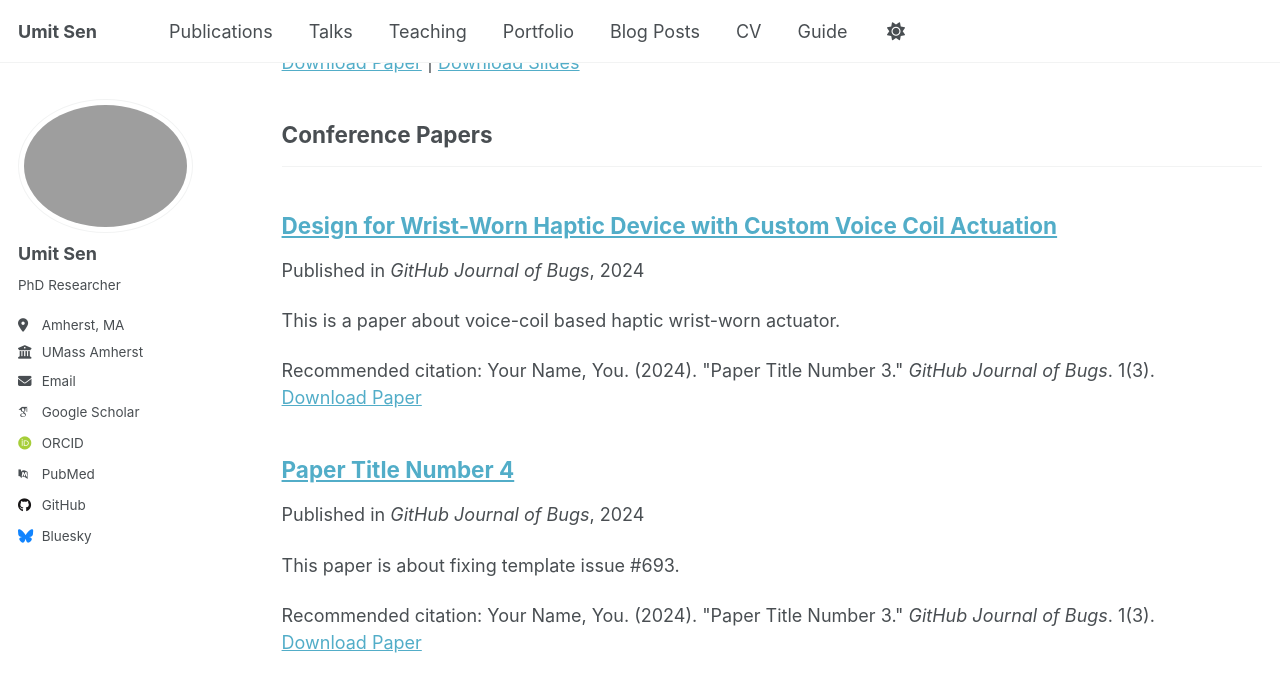
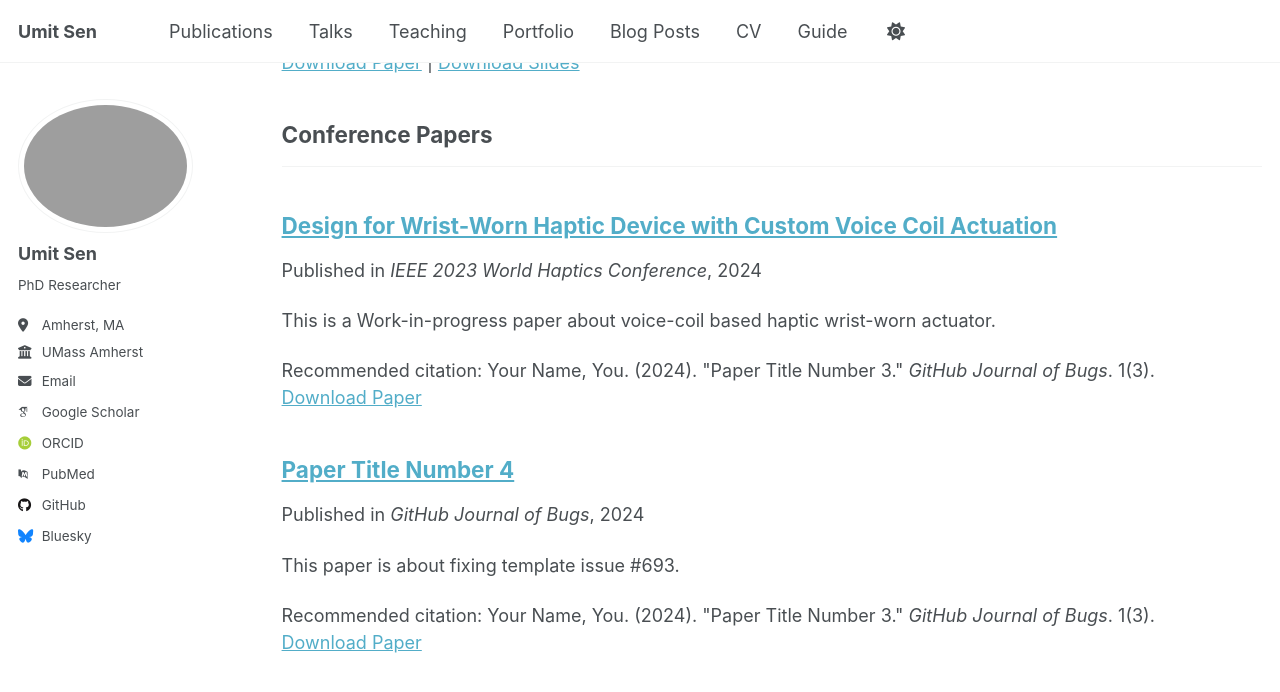
Before and after one commit to senumit/senumit.github.io, a Jekyll site: the page built from _pages/publications.html, in a window 1280 px wide and 900 px high, scrolled down 918 px. Shown: the top 692 px of the window. Built offline with Jekyll 4.4.1, drawn with Linux system fonts in a browser that asks for light colours; some web fonts are replaced; a script that is not in the unit is left out.

Commit message:
Update VoiceCoil_WHC23.md

```diff
--- a/_publications/VoiceCoil_WHC23.md
+++ b/_publications/VoiceCoil_WHC23.md
@@ -3,9 +3,9 @@ title: "Design for Wrist-Worn Haptic Device with Custom Voice Coil Actuation"
 collection: publications
 category: conferences
 permalink: /publication/VoiceCoil_WHC23.md
-excerpt: 'This is a paper about voice-coil based haptic wrist-worn actuator.'
+excerpt: 'This is a Work-in-progress paper about voice-coil based haptic wrist-worn actuator.'
 date: 2024-02-17
-venue: 'GitHub Journal of Bugs'
+venue: 'IEEE 2023 World Haptics Conference'
 paperurl: 'https://academicpages.github.io/files/paper3.pdf'
 citation: 'Your Name, You. (2024). &quot;Paper Title Number 3.&quot; <i>GitHub Journal of Bugs</i>. 1(3).'
 ---
```
